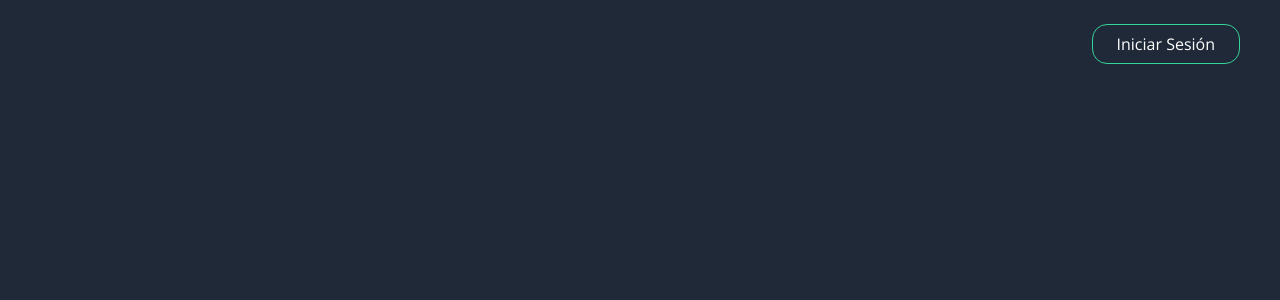
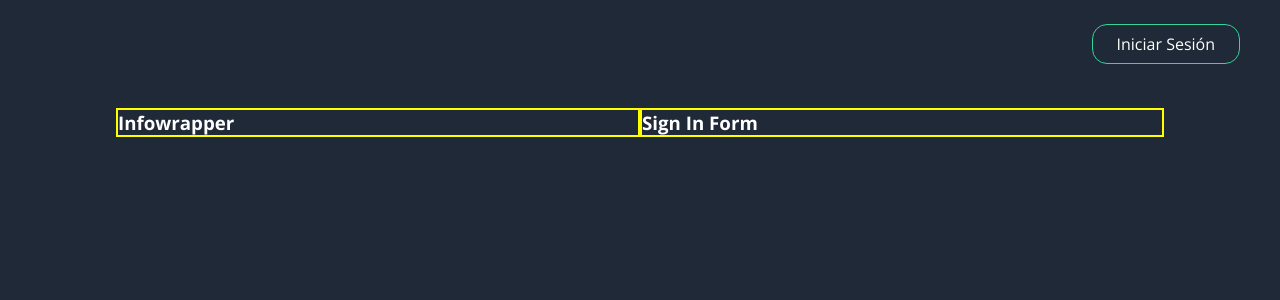
Before and after one commit to Serranosoft/Bloques-Gutenberg, a React (Create React App) app: page /iniciar-sesion in a window 1280 px wide. Shown: the top 300 px of the page. Built offline with nearby package versions, Linux system fonts and the light colour scheme; no server answers; a web font is replaced by a local one.

Commit message:
SignIn component structure and route definition

```diff
--- a/src/App.js
+++ b/src/App.js
@@ -5,6 +5,7 @@ import Landing from './components/Landing'
 import TemplateList from './components/TemplateList'
 import { Route, BrowserRouter, Switch } from "react-router-dom";
 import PersonalizeTemplate from './components/PersonalizeTemplate'
+import SignIn from './components/SignIn'
 
 function App() {
   return (
@@ -27,13 +28,14 @@ function App() {
                 }`
         }
       />
+      <BrowserRouter>
       <Header />
-      <BrowserRouter>
         <Switch>
           <MainSection>
             <Route exact path="/" component={Landing} />
             <Route path="/plantillas" component={TemplateList} />
             <Route path="/personalizar" component={PersonalizeTemplate} />
+            <Route path="/iniciar-sesion" component={SignIn} />
           </MainSection>
         </Switch>
       </BrowserRouter>
--- a/src/components/DropdownMenu.js
+++ b/src/components/DropdownMenu.js
@@ -1,13 +1,16 @@
 import React from "react";
 import styled from "@emotion/styled"
+import { Link } from "react-router-dom";
 
 function DropdownMenu() {
 
     return (
         <DropdownMenuWrapper>
-            <span>Iniciar Sesión</span>
+            <LinkWrapper to="/iniciar-sesion">
+                <span>Iniciar Sesión</span>
+            </LinkWrapper>
             <DropdownContent>
-                <DropdownOption>Iniciar Sesión</DropdownOption>
+                {/* <DropdownOption>Iniciar Sesión</DropdownOption> */}
                 <DropdownOption>Cerrar Sesión</DropdownOption>
             </DropdownContent>
         </DropdownMenuWrapper>
@@ -46,3 +49,9 @@ const DropdownOption = styled.span`
     padding: 16px 16px;
     display: block;
 `
+
+const LinkWrapper = styled(Link)`
+    color: white;
+    text-decoration: none
+
+`
--- /dev/null
+++ b/src/components/SignIn.js
@@ -0,0 +1,40 @@
+import React from "react";
+import styled from "@emotion/styled";
+import { AuthContext } from './Firebase/AuthDAO';
+
+function SignIn() {
+    return (
+        <Section>
+            <InfoWrapper>
+                <h1>Infowrapper</h1>
+            </InfoWrapper>
+            <SignInWrapper>
+                <h1>Sign In Form</h1>
+            </SignInWrapper>
+
+        </Section>
+    )
+}
+
+const Section = styled.section`
+    width: 85%;
+    display: grid;
+    grid-template-columns: 1fr 1fr;
+    padding: 20px;
+`
+
+const InfoWrapper = styled.div`
+    width: 100%;
+    display: flex;
+    flex-direction: column;
+    border: 2px solid yellow;
+`
+
+const SignInWrapper = styled.div`
+    width: 100%;
+    display: flex;
+    flex-direction: column;
+    border: 2px solid yellow;
+`
+
+export default SignIn;
```
